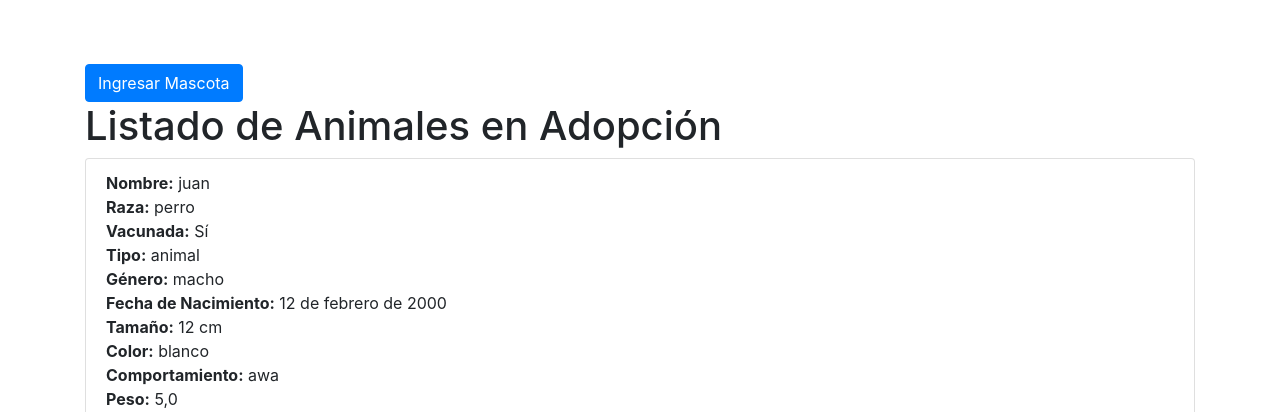
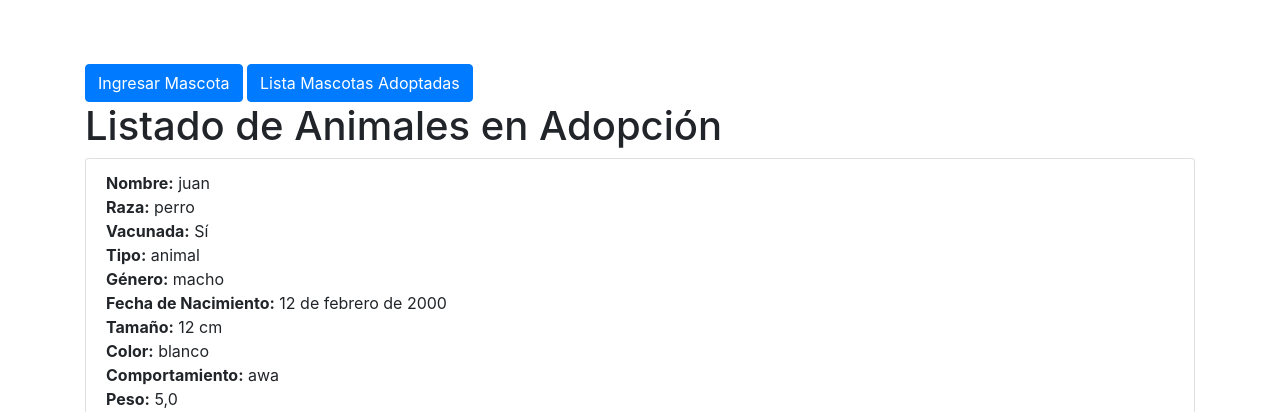
Before and after one commit to Joreyesi/Adoptame, a Django app: page /listado_mascotas/ in a window 1280 px wide. Shown: the top 412 px of the page. Run offline with Django 4.2, Linux system fonts and the light colour scheme; data comes from the database, SQL or seed files in the repository; some libraries are stand-ins or nearby versions.

Commit message:
boton lista mascota

```diff
--- a/mascotas/templates/mascotas/listado_mascotas.html
+++ b/mascotas/templates/mascotas/listado_mascotas.html
@@ -9,6 +9,9 @@
 </head>
     <!-- Agrega un botón para ir a la página de ingreso de mascotas -->
     <a href="{% url 'ingresar_mascota' %}" class="btn btn-primary mt-3">Ingresar Mascota</a>
+
+        <!-- Agrega un botón para ir a la página de ingreso de mascotas -->
+        <a href="{% url 'adoptar_mascota' %}" class="btn btn-primary mt-3">Lista Mascotas Adoptadas</a>
 
 <body class="container mt-5">
     <h1>Listado de Animales en Adopción</h1>
```
